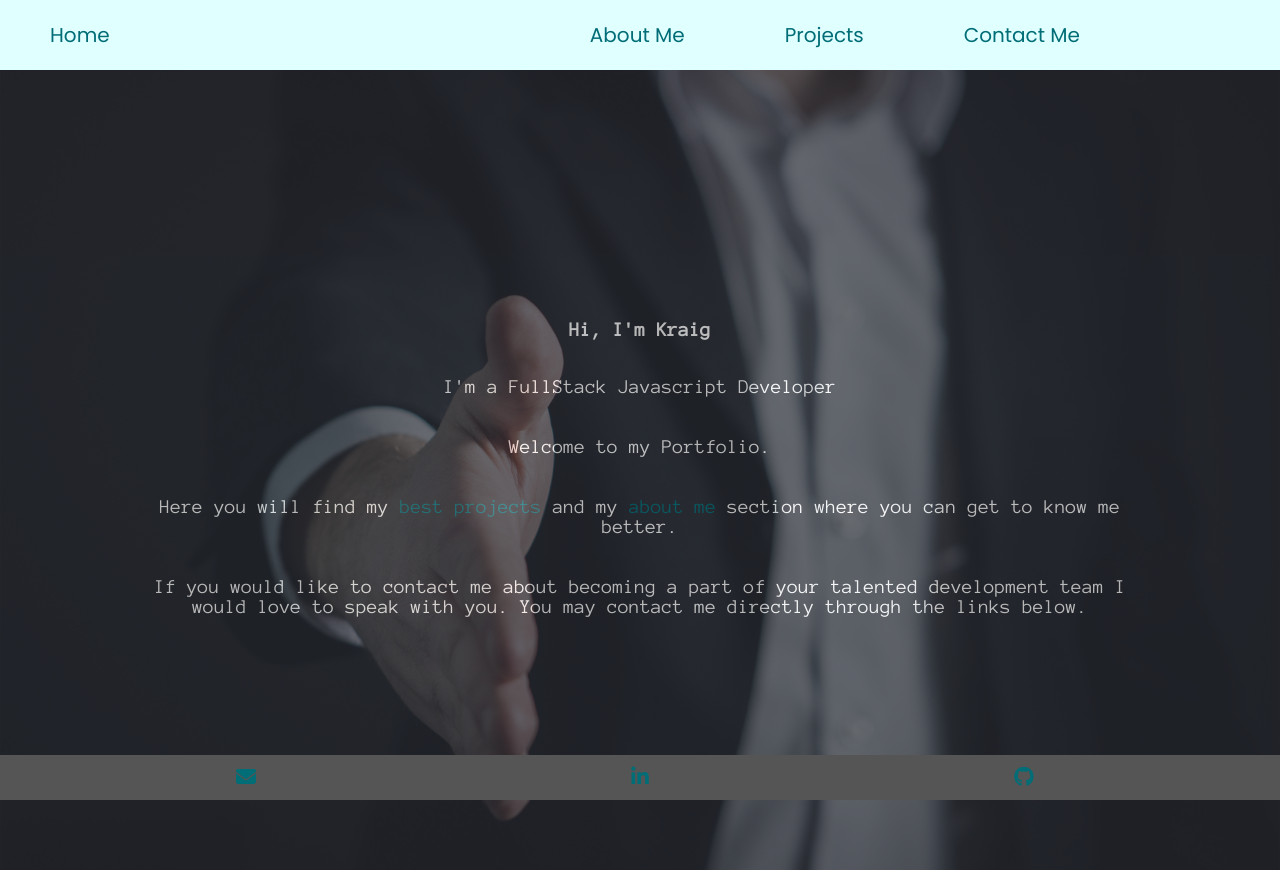
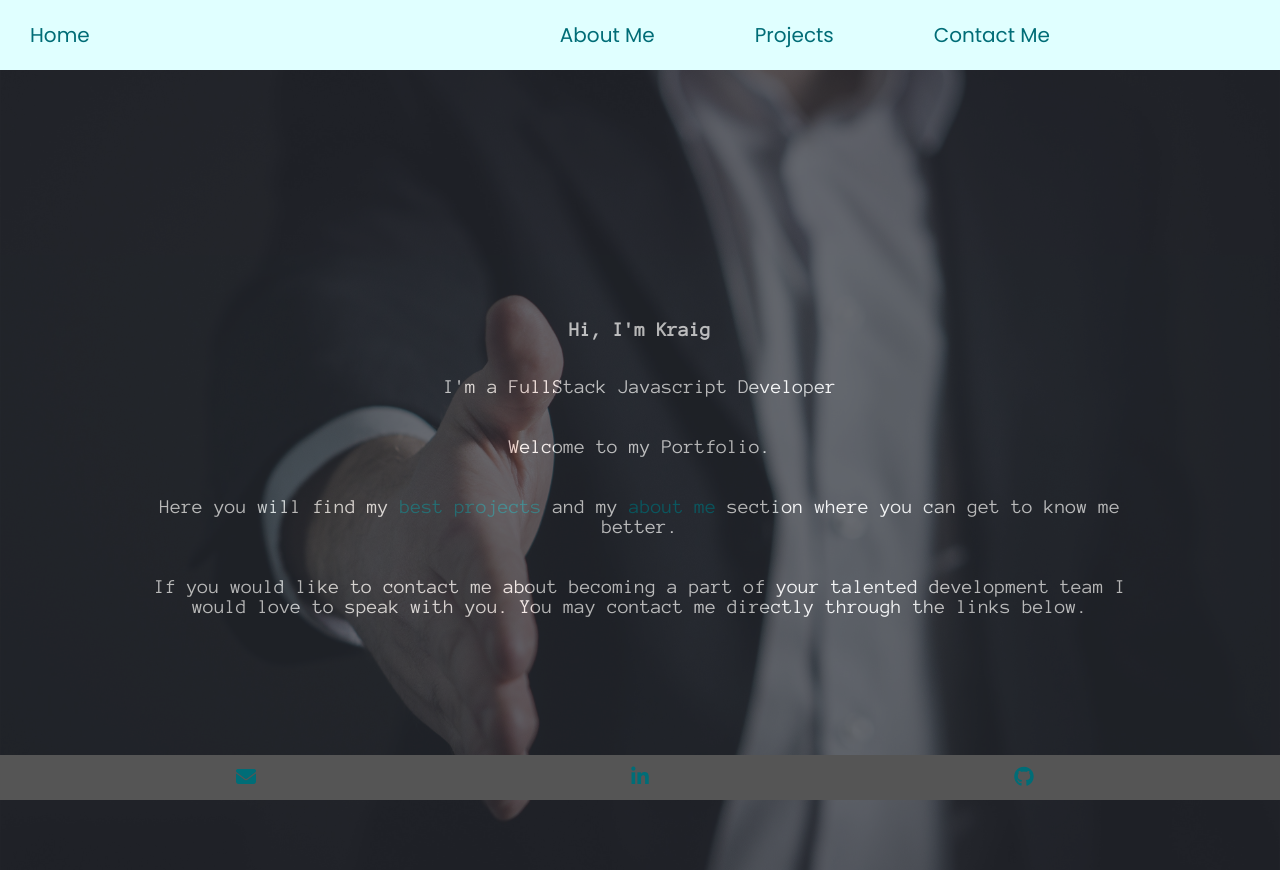
Before and after one commit to kraigwilliams/final-portfolio, a React (Create React App) app: page / in a window 1280 px wide. Built offline with nearby package versions, Linux system fonts and the light colour scheme.

Commit message:
add nav padding

```diff
--- a/src/components/Nav/Nav.css
+++ b/src/components/Nav/Nav.css
@@ -8,7 +8,8 @@ nav *{
 }
 
 nav{
-  padding-left:50px;
+  padding-left:30px;
+  padding-right:30px;
     display:flex;
     justify-content: space-between;
   }
```
